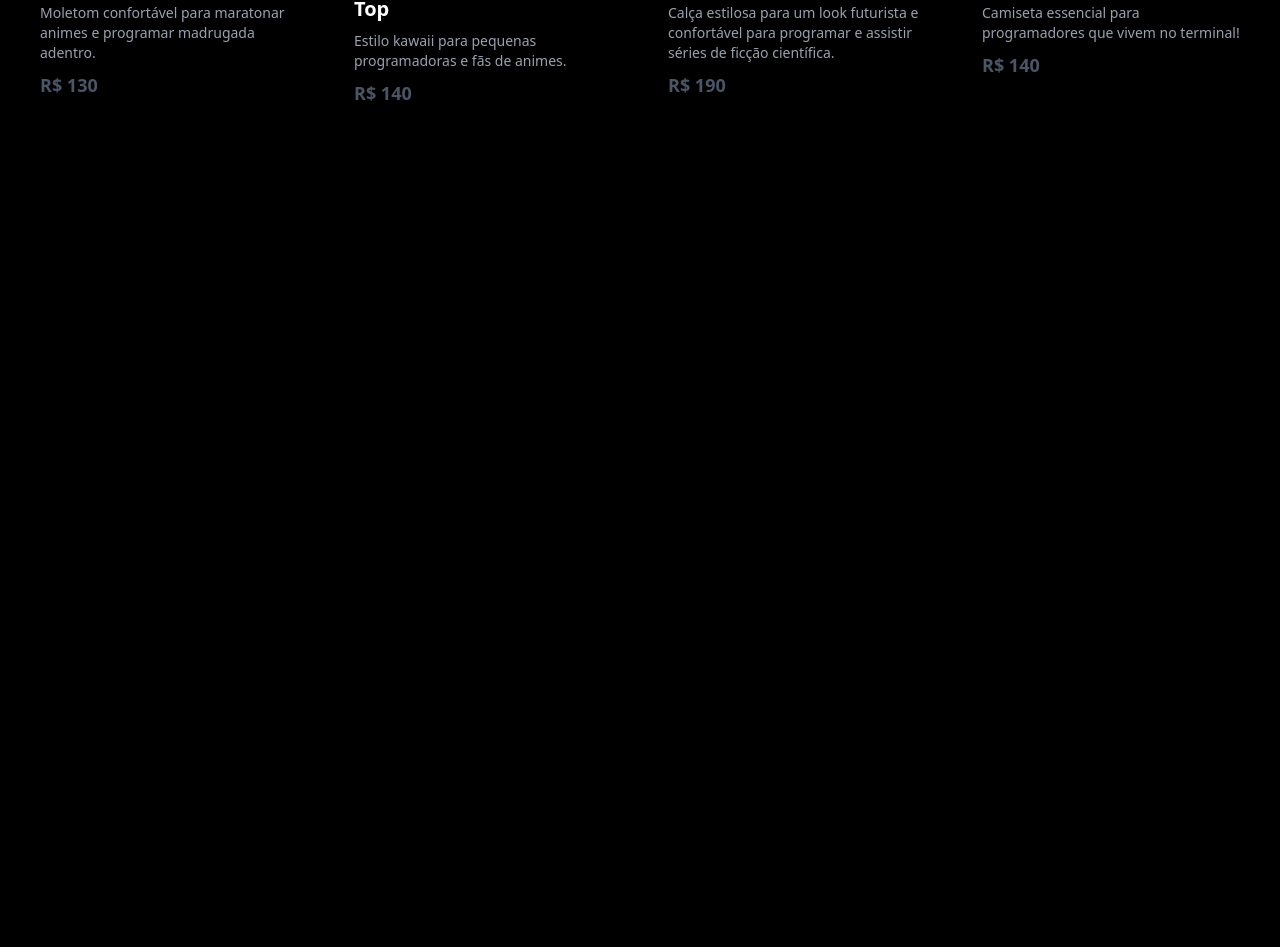
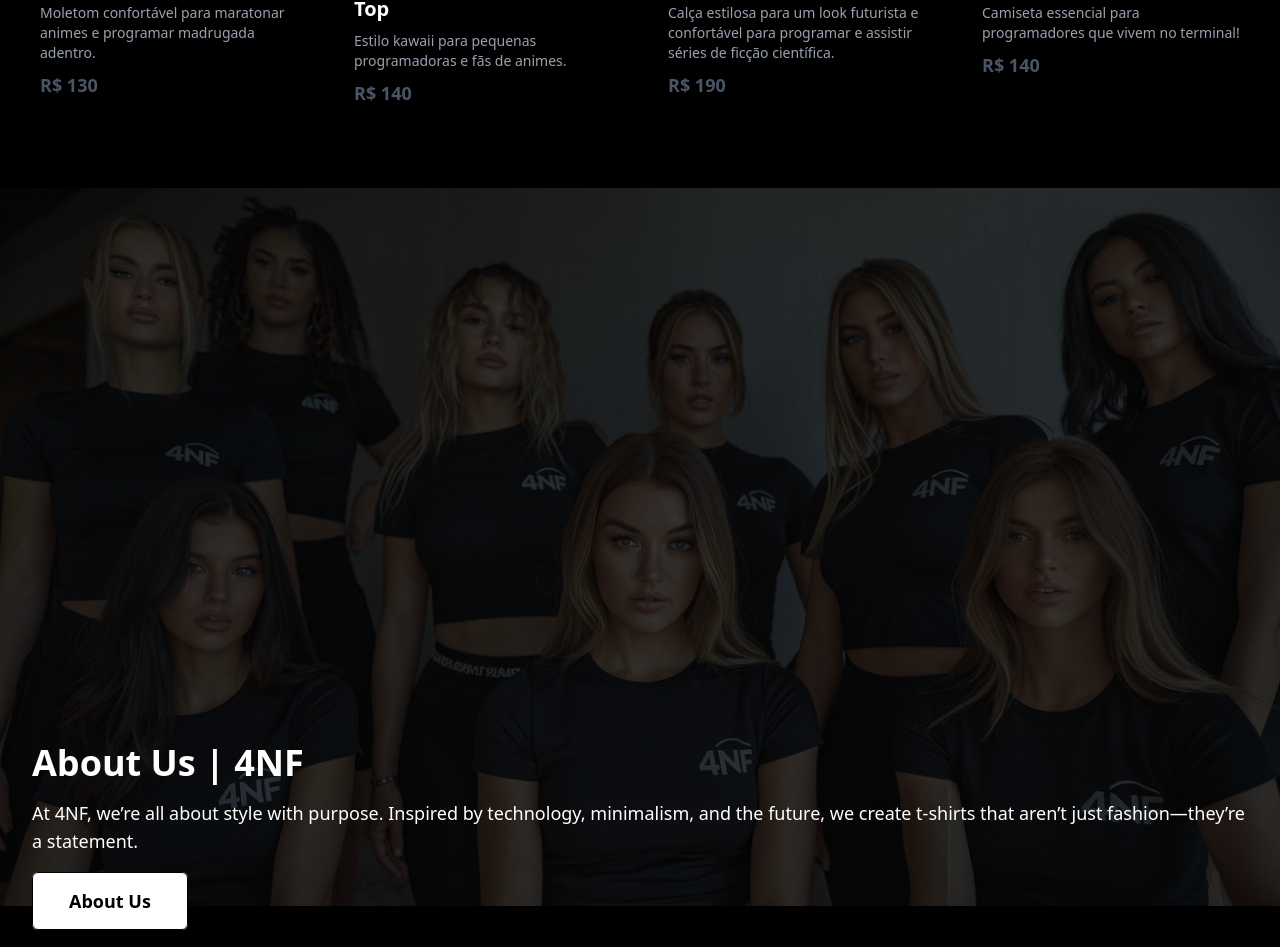
Before and after one commit to pedrinho-devv/4NOTFASHION, a React (Vite) app: page / in a window 1280 px wide. Shown: the part 1909-2856 px from the top of the page. Before the commit the page ends 2056 px from the top, so only its background shows below. Built offline with nearby package versions, Linux system fonts and the light colour scheme.

Commit message:
adicionando o about

```diff
--- a/src/App.jsx
+++ b/src/App.jsx
@@ -1,10 +1,12 @@
 import Hero from "./Components/Hero"
-import About from "./Components/Collection"
+import Collection from "./Components/Collection"
+import About from "./Components/About"
 
 function App() {
   return (
     <div>
     <Hero/>
+    <Collection/>
     <About/>
     </div>
   )
--- /dev/null
+++ b/src/Components/About.jsx
@@ -0,0 +1,25 @@
+import { assets } from "../assets/assets";
+
+export default function About() {
+  return (
+    <div className="relative w-full h-screen">
+      {/* Imagem de fundo */}
+      <img
+        src={assets.about_img}
+        alt="imagem de sobre da loja"
+        className="absolute top-0 left-0 w-full h-full object-cover sm:object-contain bg-black/90 opacity-25"
+      />
+
+      {/* Conteúdo sobreposto */}
+      <div className="absolute bottom-0 left-0 text-white text-left p-8">
+        <h2 className="text-4xl font-bold mb-4">About Us | 4NF</h2>
+        <p className="text-lg mb-8">
+          At 4NF, we’re all about style with purpose. Inspired by technology,
+          minimalism, and the future, we create t-shirts that aren’t just
+          fashion—they’re a statement.
+        </p>
+        <a href="#" className="bg-white mt-12 text-black px-9 rounded-md text-lg font-black py-4 hover:bg-transparent hover:text-white border hover:border-white duration-300 ease-in-out">About Us</a>
+      </div>
+    </div>
+  );
+}
--- a/src/assets/assets.js
+++ b/src/assets/assets.js
@@ -16,6 +16,7 @@ import card3 from './card3.jpg'
 import card4 from './card4.jpg'
 import card5 from './card5.jpg'
 import card6 from './card6.jpg'
+import about_img from './abouthero.jpg'
 
 export const assets = {
         card1,
@@ -23,7 +24,8 @@ export const assets = {
         card3,
         card4,
         card5,
-        card6
+        card6,
+        about_img
 }
 
 
```
